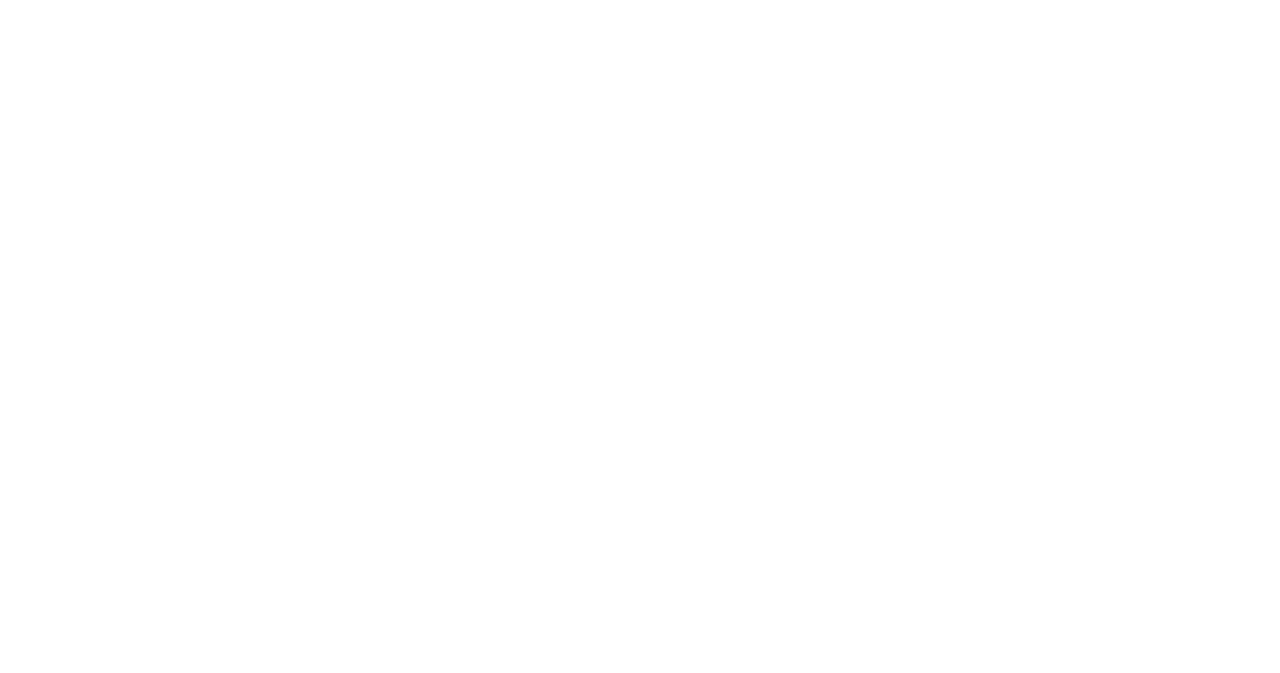
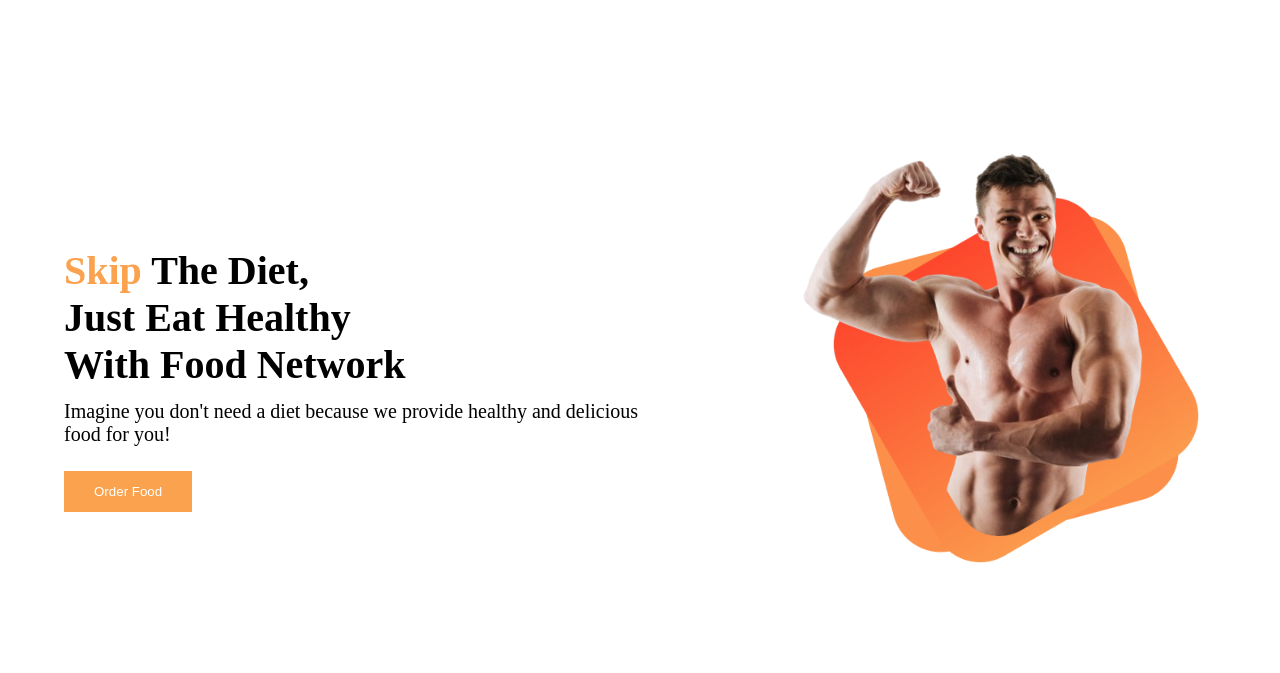
Before and after one commit to programmerrabbanii/eat-helthley-, a plain HTML site: page index.html in a window 1280 px wide. Drawn offline with Linux system fonts and the light colour scheme.

Commit message:
added the bannar section here

```diff
--- a/index.html
+++ b/index.html
@@ -7,7 +7,25 @@
     <link rel="stylesheet" href="style.css">
 </head>
 <body>
-    <header></header>
+    <header>
+        <div class="bannar">
+            <div class="bannar-inner">
+                <div class="bannar-left">
+                    <h3> <span>Skip</span> The Diet, <br>
+                        Just Eat Healthy  <br>
+                        With Food Network</h3>
+
+                        <p>Imagine you don't need a diet because we provide
+                            healthy and delicious food for you!</p>
+
+                            <button>order food</button>
+                </div>
+                <div class="bannar-rights">
+                    <img src="./images/male/Hero_Image-removebg-preview.png" alt="">
+                </div>
+            </div>
+        </div>
+    </header>
     <main></main>
     <footer></footer>
 
--- a/style.css
+++ b/style.css
@@ -0,0 +1,53 @@
+*{
+    padding: 0px;
+    margin: 0px;
+}
+header{
+    width: 90%;
+    margin: 0 auto;
+}
+.bannar{
+    display: flex;
+    align-items: center;
+    justify-content: space-between;
+    background-image: url(./images/shapes/Group\ 8450.png);
+    background-position: right;
+    background-repeat: no-repeat;
+    background-size: 400px;
+    height: 95vh;
+
+}
+
+.bannar-rights img{
+    width: 100%;
+    background-color: transparent;
+    margin-bottom: 130px;
+
+}
+.bannar-inner{
+    display: flex;
+    gap: 100px;
+    justify-content: space-between;
+    align-items: center;
+}
+.bannar-left span{
+    color: #FBA24F;
+
+}
+.bannar-left h3{
+    font-size: 40px;
+
+}
+.bannar-left p{
+    margin-top: 12px;
+    font-size: 20px;
+}
+.bannar-left button{
+    padding: 13px 30px;
+    border: none;
+    color: white;
+    background-color: #FBA24F;
+    text-transform: capitalize;
+    margin-top: 25px;
+}
+.bannar-rights{}
```
Also changed, not shown: images/male/Hero_Image-removebg-preview.png (added).
